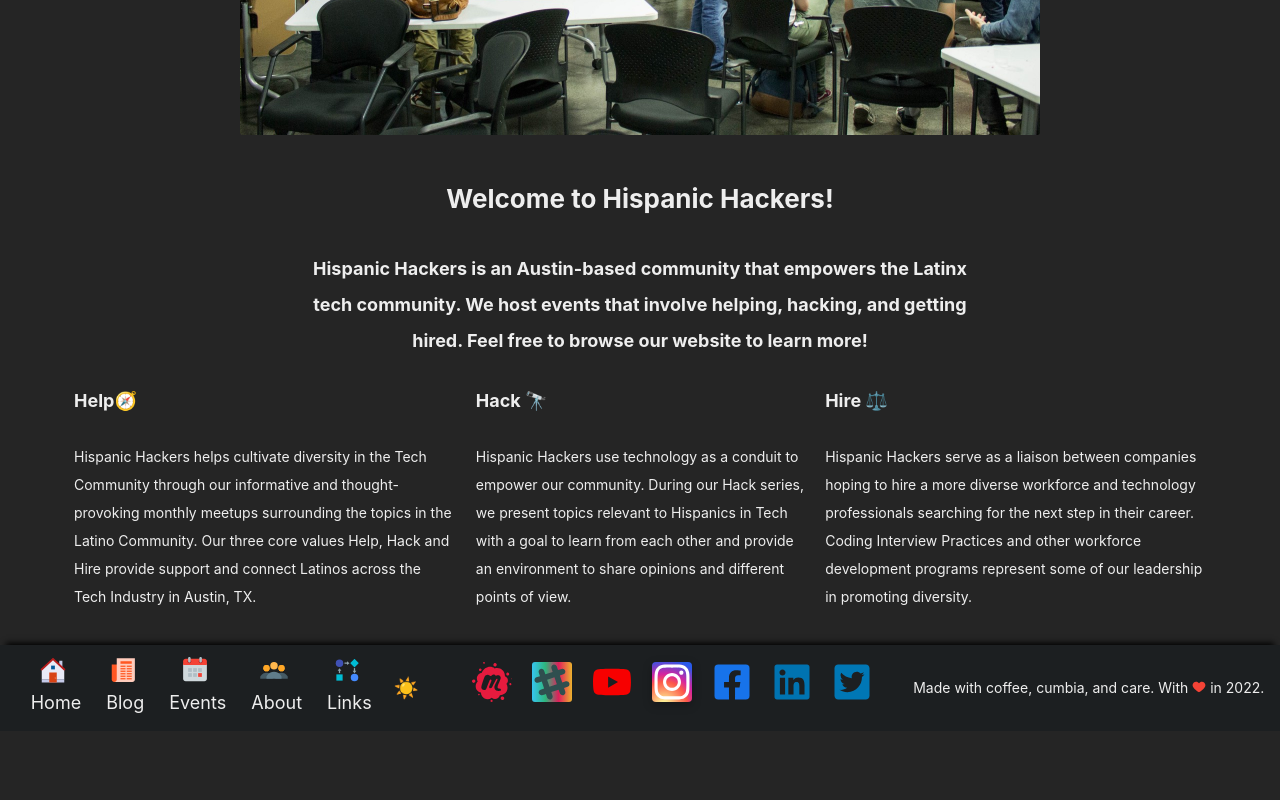
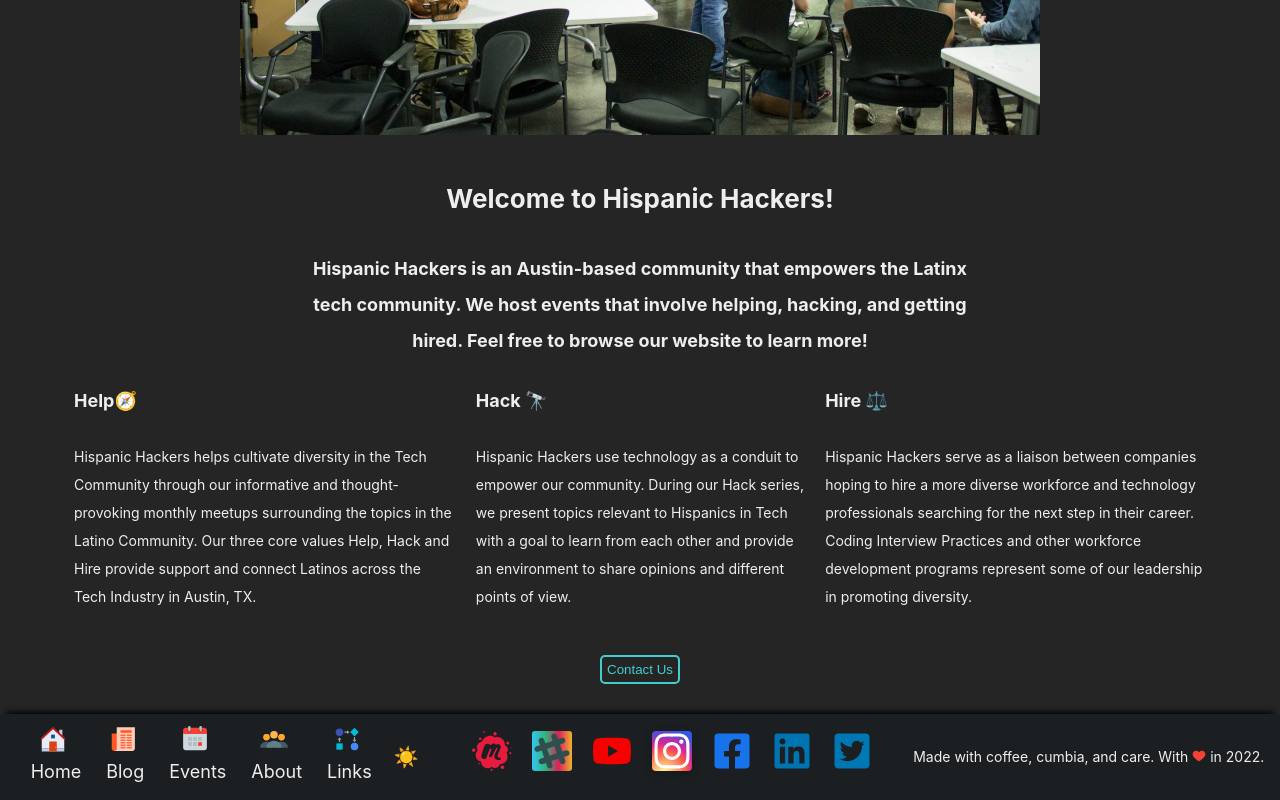
Before and after one commit to timOTdev/hispanic_hacker_next, a Next.js app: page / in a window 1280 px wide. Shown: the part 540-1340 px from the top of the page. Before the commit the page ends 1271 px from the top, so only its background shows below. Built offline with nearby package versions, Linux system fonts and the light colour scheme.

Commit message:
Add contact buttons

```diff
--- a/assets/GlobalStyles.js
+++ b/assets/GlobalStyles.js
@@ -81,10 +81,6 @@ export const GlobalStyles = createGlobalStyle`
   }
   a {
     color: ${({ theme }) => theme.fontColor};
-    text-decoration: underline;
-  }
-  a:hover {
     text-decoration: none;
-    border-bottom: 2px solid ${({ theme }) => theme.linkUnderline};
   }
 `;
--- /dev/null
+++ b/components/lib/ContactButton.js
@@ -0,0 +1,26 @@
+import styled from 'styled-components';
+import Link from 'next/link';
+
+const Button = styled.button`
+  background: none;
+  border-radius: 5px;
+  display: block;
+  margin: 3rem auto;
+  padding: 5px;
+  border: 2px solid ${({ theme }) => theme.linkUnderline};
+  a {
+    color: ${({ theme }) => theme.linkUnderline};
+  }
+  :hover {
+    cursor: pointer;
+    border: 2px solid ${({ theme }) => theme.fontColor};
+  }
+`;
+
+export default function ContactButton() {
+  return (
+    <Button>
+      <Link href='/links'>Contact Us</Link>
+    </Button>
+  );
+}
--- a/pages/index.js
+++ b/pages/index.js
@@ -1,12 +1,14 @@
 import Layout from '../components/Layout';
 import Intro from '../components/Home/Intro';
 import Mission from '../components/Home/Mission';
+import ContactButton from '../components/lib/ContactButton';
 
 export default function IndexPage(props) {
   return (
     <Layout {...props}>
       <Intro />
       <Mission />
+      <ContactButton />
     </Layout>
   );
 }
```
Also changed, not shown: components/About/Recruiting.js (+3 -14 lines).
